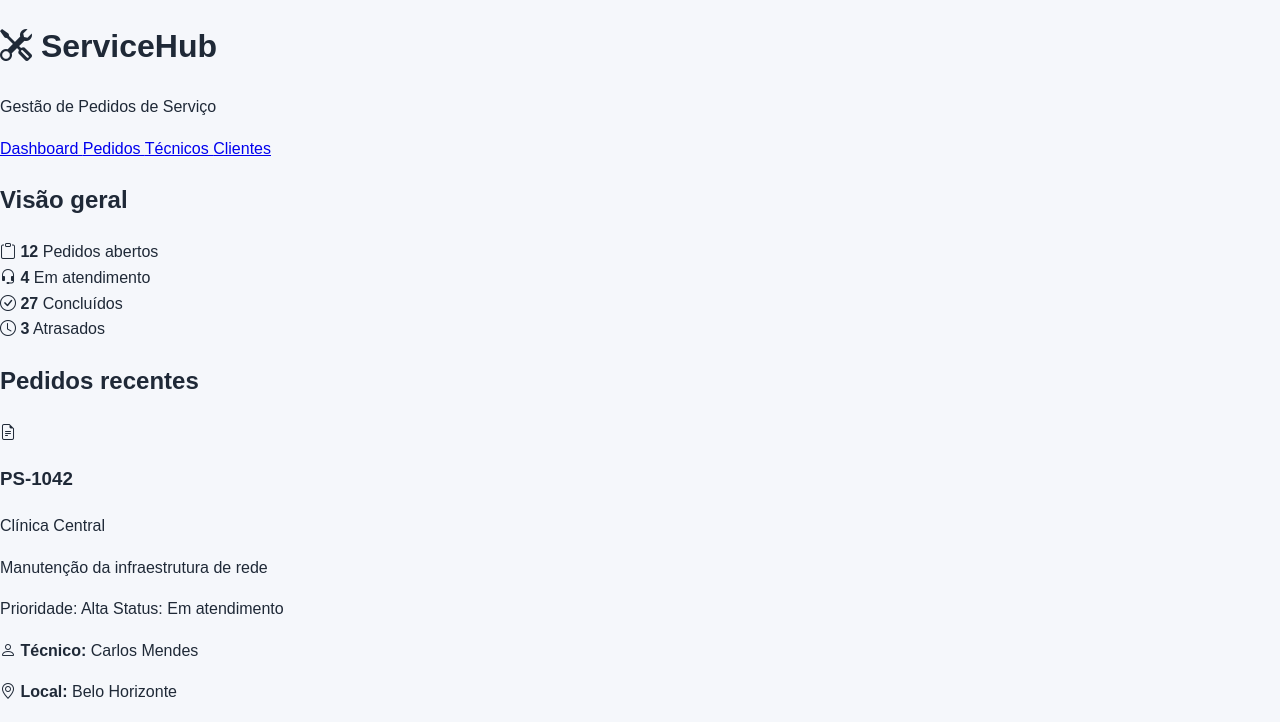
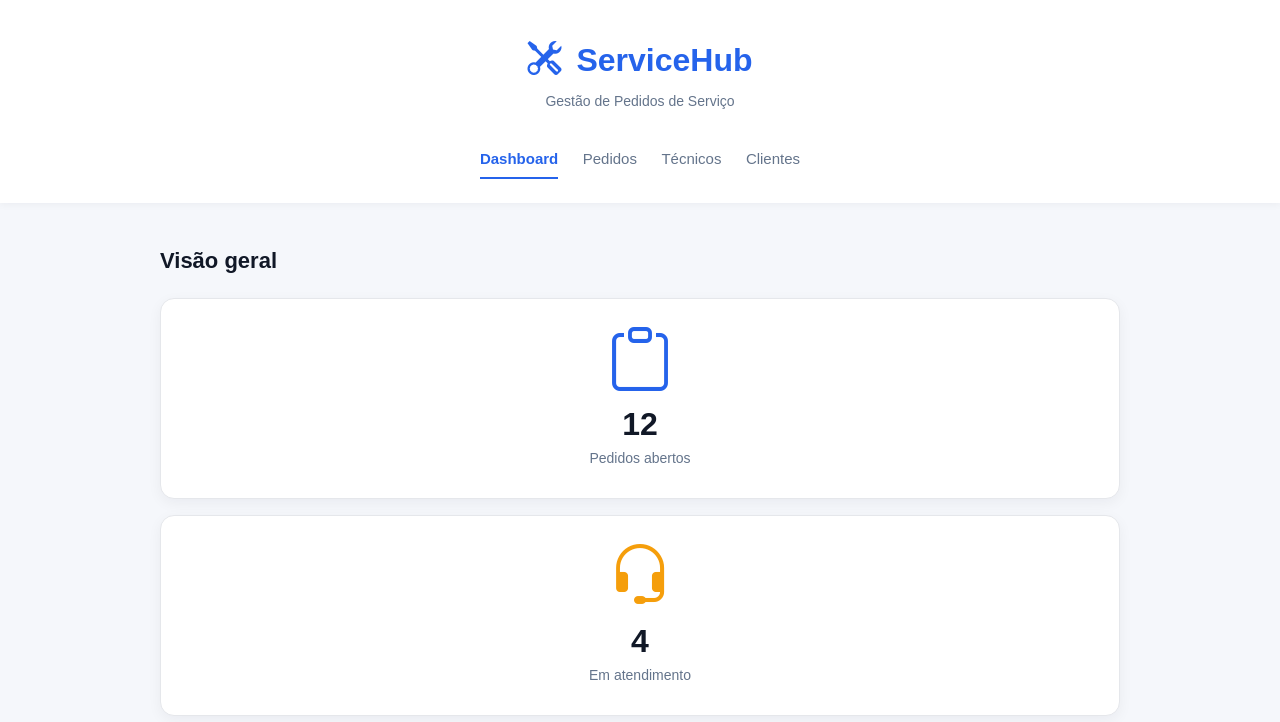
Before and after one commit to wilkematheus/service-hub, a plain HTML site: page index.html in a window 1280 px wide. Shown: the top 722 px of the page. Drawn offline with nearby package versions, Linux system fonts and the light colour scheme.

Commit message:
feat: adiciona identidade visual e indicadores de servicehub

```diff
--- a/assets/css/style.css
+++ b/assets/css/style.css
@@ -9,3 +9,132 @@
     color: #1f2937;
     line-height: 1.6;
 }
+
+.cabecalho{
+    background-color: #ffffff;
+    padding: 32px 24px 20px;
+    text-align: center;
+    box-shadow: 0 1px 8px rgb(15 23 42 / 0.05);
+}
+
+.marca h1{
+    margin: 0;
+    color: #2563eb;
+    font-size: 32px;
+    font-weight: 700;
+}
+
+.marca h1 i{
+    margin-right: 6px;
+    font-size: 34px;
+}
+
+.marca p{
+    margin: 4px 0 0;
+    color: #64748b;
+    font-size: 14px;
+}
+
+.navegacao{
+    margin-top: 24px;
+    text-align: center;
+}
+
+.navegacao a{
+    display: inline-block;
+    margin: 4px 10px;
+    padding: 6px 0;
+    color: #64748b;
+    font-size: 15px;
+    font-weight: 500;
+    text-decoration: none;
+    border-bottom: 2px solid transparent;
+}
+
+.navegacao a:hover{
+    color: #2563eb;
+    border-bottom-color: #2563eb;
+}
+
+.navegacao a.ativo{
+    color: #2563eb;
+    font-weight: 700;
+    border-bottom-color: #2563eb;
+}
+
+.navegacao a:focus{
+    color: #2563eb;
+    border-bottom-color: #2563eb;
+    outline: 2px solid #93c5fd;
+    outline-offset: 4px;
+}
+
+.conteudo{
+    width: 90%;
+    max-width: 960px;
+    margin: 0 auto;
+    padding: 40px 0;
+}
+
+.conteudo h2{
+    margin-top: 0;
+    margin-bottom: 20px;
+    color: #111827;
+    font-size: 22px;
+    font-weight: 700;
+}
+
+.visao-geral{
+    margin-bottom: 48px;
+}
+
+.indicador{
+    margin-bottom: 16px;
+    padding: 28px;
+    text-align: center;
+    background-color: #ffffff;
+    border: 1px solid #e5e7eb;
+    border-radius: 14px;
+}
+
+.indicador-icone{
+    display: block;
+    margin-bottom: 12px;
+    font-size: 64px;
+    line-height: 1;
+}
+
+.indicador-abertos .indicador-icone {
+    color: #2563eb;
+}
+
+.indicador-atendimento .indicador-icone {
+    color: #f59e0b;
+}
+
+.indicador-concluidos .indicador-icone {
+    color: #16a34a;
+}
+
+.indicador-atrasados .indicador-icone {
+    color: #dc2626;
+}
+
+.indicador strong{
+    display: block;
+    color: #111827;
+    font-size: 32px;
+    font-weight: 700;
+    line-height: 1.2;
+}
+
+.indicador span{
+    display: block;
+    margin-top: 4px;
+    color: #64748b;
+    font-size: 14px;
+}
+
+.indicador {
+    box-shadow: 0 4px 14px rgb(15 23 42 / 0.05);
+}
```
